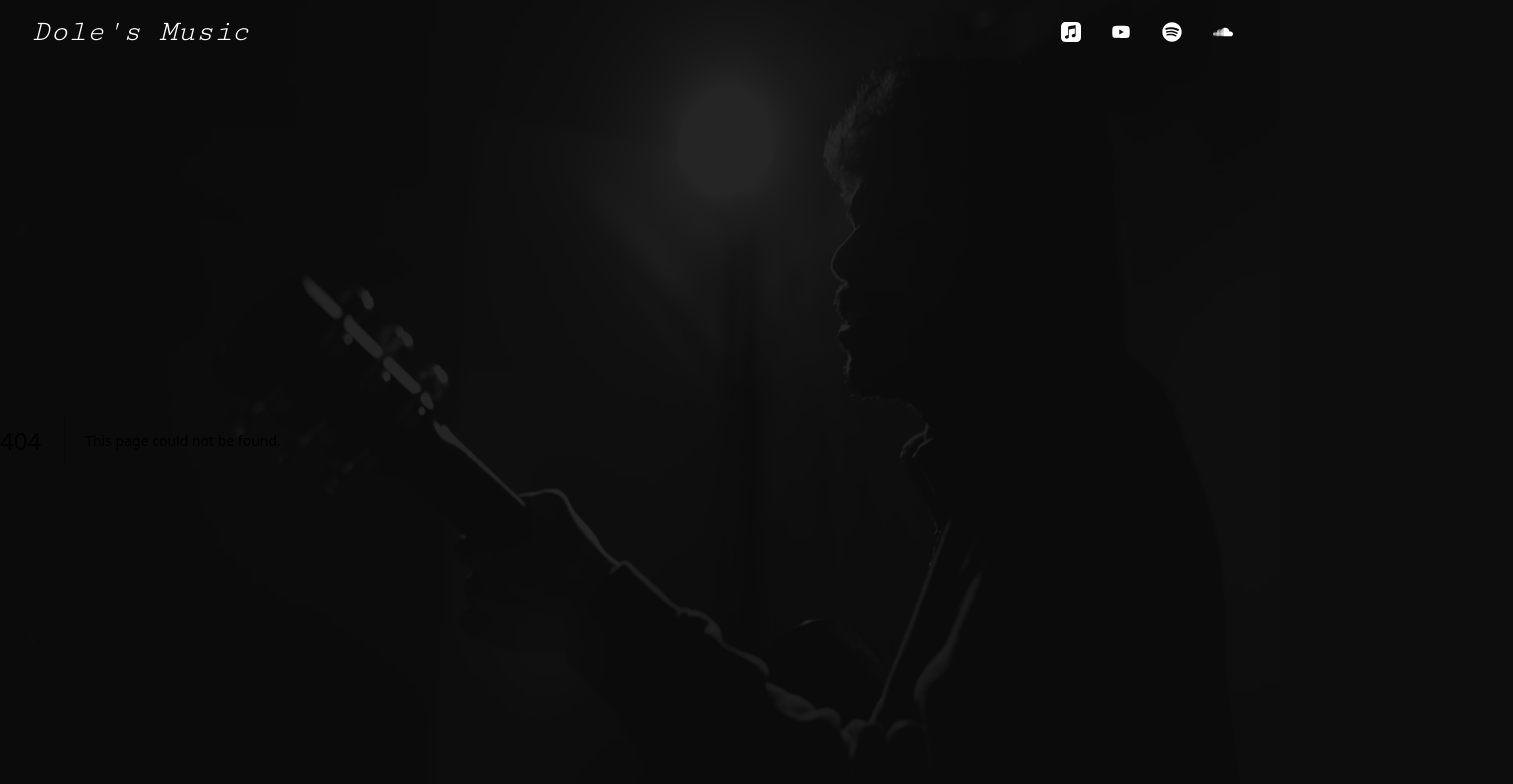
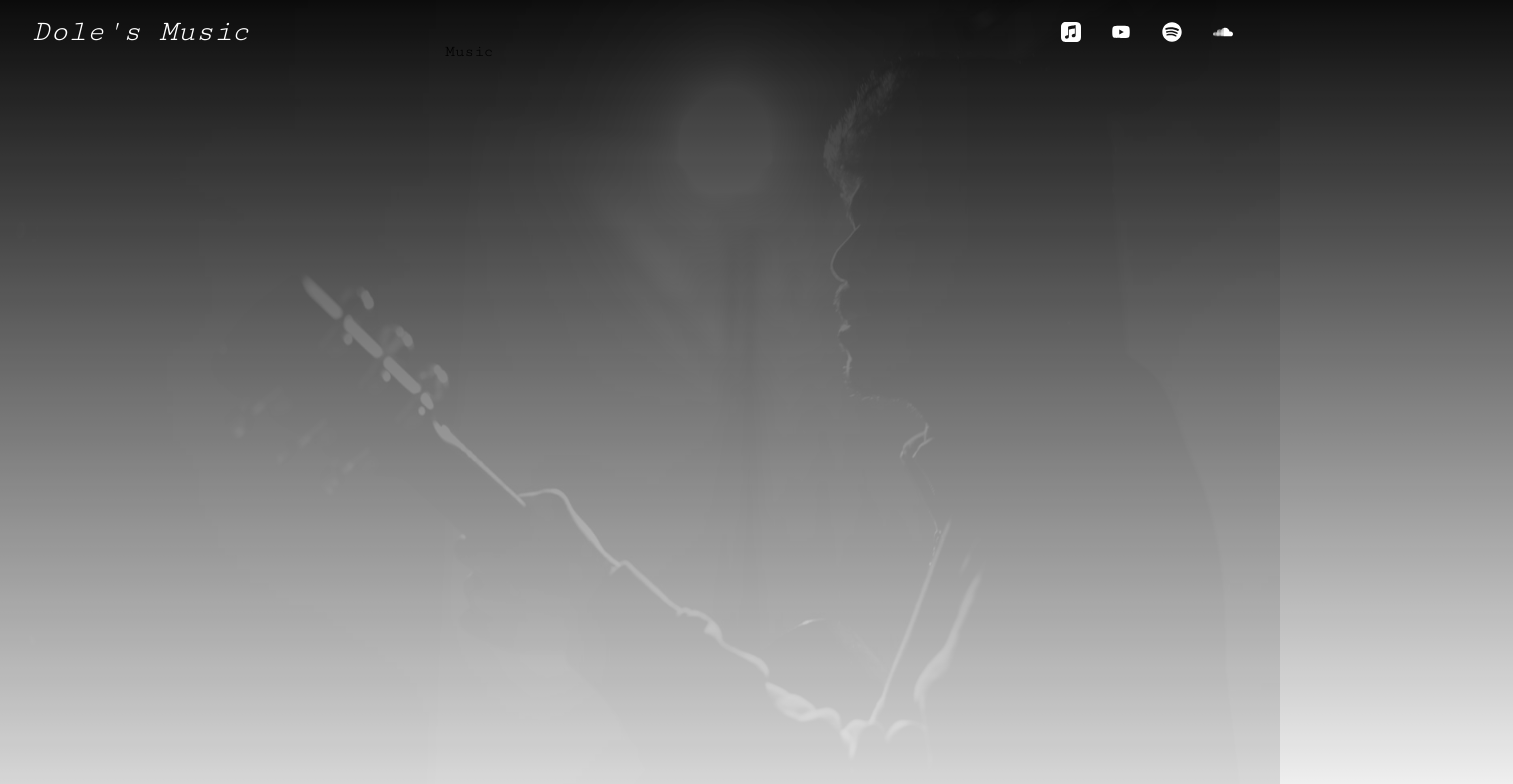
Before and after one commit to theinfinitysolutions/dolls_web, a Next.js app: page /music in a window 1280 px wide. Before the commit this address had no page. Shown: the top 784 px of the page, 1513 px wide, since content can reach past the window. Built offline with nearby package versions, Linux system fonts and the light colour scheme.

Commit message:
added music screen

```diff
--- /dev/null
+++ b/app/music/layout.jsx
@@ -0,0 +1,12 @@
+import Transition from "@/components/Transition";
+import React from "react";
+
+const layout = ({ children }) => {
+  return (
+    <div>
+      <Transition>{children}</Transition>
+    </div>
+  );
+};
+
+export default layout;
--- /dev/null
+++ b/app/music/page.jsx
@@ -0,0 +1,9 @@
+import React from "react";
+
+const Music = () => {
+  return (
+    <div className="flex flex-col w-full items-center h-screen">Music</div>
+  );
+};
+
+export default Music;
```
